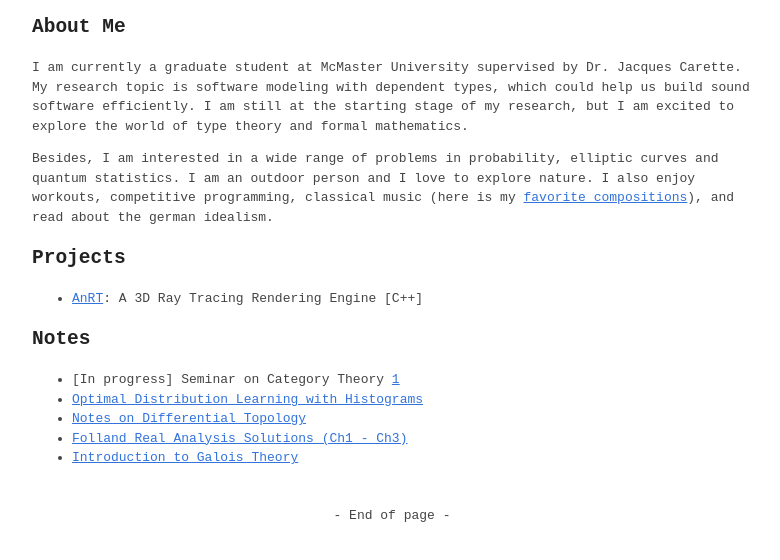
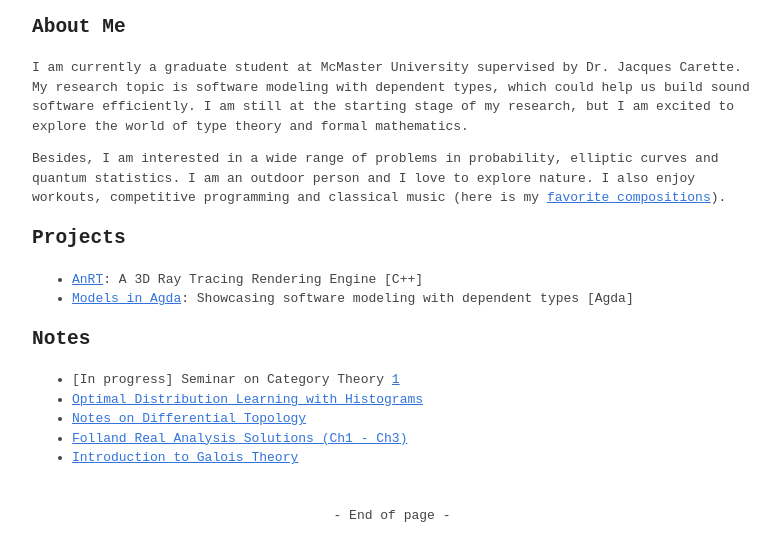
Before and after one commit to annp0/annp0.github.io, a plain HTML site: page index.html in a window 1280 px wide. Shown: the part 136-696 px from the top of the page, without its empty margins (248-1028 px from the left). Drawn offline with Linux system fonts and the light colour scheme.

Commit message:
minor changes

```diff
--- a/index.html
+++ b/index.html
@@ -14,10 +14,11 @@
   </p>
   <h2>About Me</h2>
   <p>I am currently a graduate student at McMaster University supervised by Dr. Jacques Carette. My research topic is software modeling with dependent types, which could help us build sound software efficiently. I am still at the starting stage of my research, but I am excited to explore the world of type theory and formal mathematics.</p>
-  <p>Besides, I am interested in a wide range of problems in probability, elliptic curves and quantum statistics. I am an outdoor person and I love to explore nature. I also enjoy workouts, competitive programming, classical music (here is my <a href="musique.html">favorite compositions</a>), and read about the german idealism.</p>
+  <p>Besides, I am interested in a wide range of problems in probability, elliptic curves and quantum statistics. I am an outdoor person and I love to explore nature. I also enjoy workouts, competitive programming and classical music (here is my <a href="musique.html">favorite compositions</a>).</p>
   <h2>Projects</h2>
   <ul>
     <li><a href="https://github.com/annp0/anrt">AnRT</a>: A 3D Ray Tracing Rendering Engine [C++]</li>
+    <li><a href="https://github.com/annp0/models-in-agda-pilot">Models in Agda</a>: Showcasing software modeling with dependent types [Agda]</li>
   </ul>
   <h2>Notes</h2>
   <ul>
```
